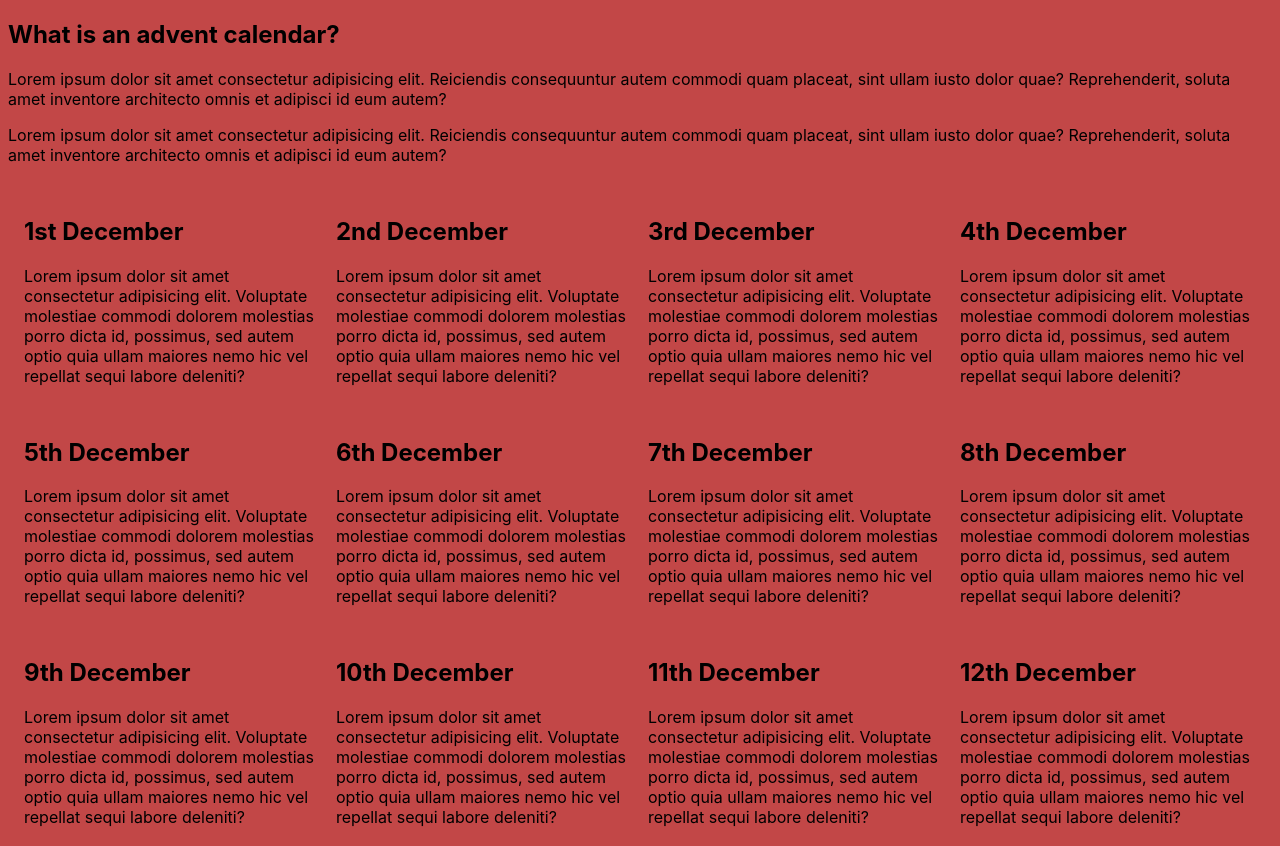
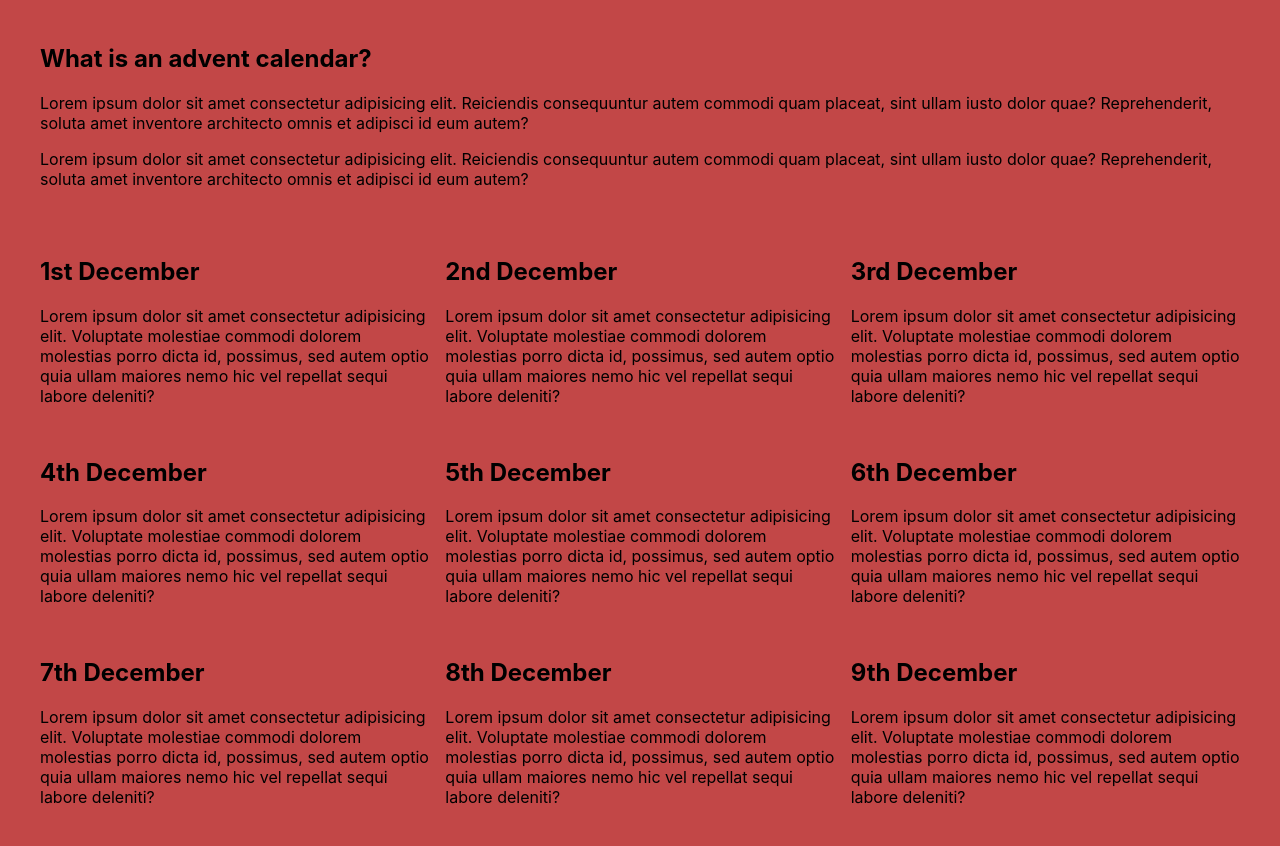
Before and after one commit to anthonkendel/theadventcalendar, a website: page src/index.html in a window 1280 px wide. Shown: the top 846 px of the page. Drawn offline with nearby package versions, Linux system fonts and the light colour scheme.

Commit message:
Add mobile-first css grid

```diff
--- a/src/index.html
+++ b/src/index.html
@@ -18,7 +18,7 @@
   <div class="background"></div>
   <nav></nav>
   <main id="advent-calendar-app">
-    <section id="advent-calendar-description">
+    <section id="advent-calendar-description" class="section">
       <header>
         <h1>What is an advent calendar?</h1>
       </header>
@@ -31,7 +31,8 @@
         sint ullam iusto dolor quae? Reprehenderit, soluta amet inventore architecto omnis et adipisci id eum autem?
       </p>
     </section>
-    <section id="calendar-days" class="grid">
+    <section id="calendar-days" class="section">
+      <div class="grid">
         <section v-for="calendarDay in calendarDays" v-bind:key="calendarDay.dateOrdinal">
           <header>
             <h2>{{ calendarDay.dateOrdinal }} December</h2>
@@ -41,6 +42,7 @@
             </p>
           </header>
         </section>
+      </div>
     </section>
   </main>
   <footer></footer>
--- a/src/main.css
+++ b/src/main.css
@@ -21,12 +21,38 @@ body {
   background-size: cover;
 }
 
+.section {
+  margin: 0 auto;
+  max-width: 1200px;
+  padding: 1em;
+}
+
 .grid {
   display: grid;
   grid-column-gap: 1em;
   grid-row-gap: 1em;
-  grid-template-columns: auto auto auto auto;
+  grid-template-columns: auto;
   grid-template-rows: auto;
   justify-content: space-evenly;
-  padding: 1em;
 }
+
+@media only screen and (min-width: 700px) {
+  .grid {
+    grid-template-columns: auto auto;
+    grid-template-rows: auto auto;
+  }
+}
+
+@media only screen and (min-width: 1000px) {
+  .grid {
+    grid-template-columns: auto auto auto;
+    grid-template-rows: auto auto auto;
+  }
+}
+
+@media only screen and (min-width: 1300px) {
+  .grid {
+    grid-template-columns: auto auto auto auto;
+    grid-template-rows: auto auto auto auto;
+  }
+}
```
Lines whose indentation alone changed are shown as unchanged.
